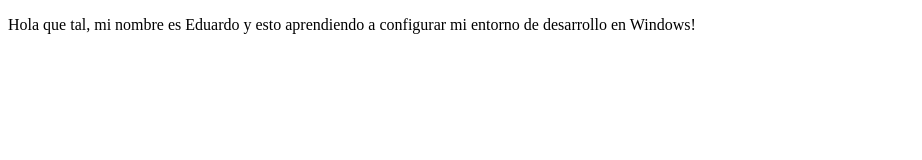
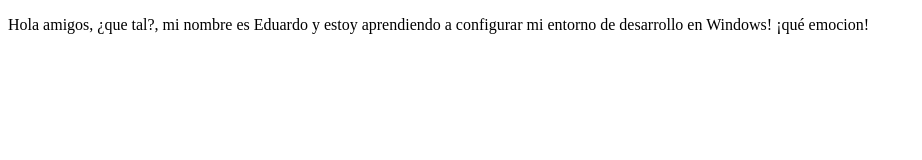
Before and after one commit to ItsEuar/proyectoDemoCursoPrework, a plain HTML site: page index.html in a window 1280 px wide. Shown: the whole page, without its empty margins (0-922 px from the left). Drawn offline with Linux system fonts and the light colour scheme.

Commit message:
Cambios corregimos algunos errores

```diff
--- a/index.html
+++ b/index.html
@@ -7,6 +7,8 @@
     <title>Hola Mundo</title>
 </head>
 <body>
-    <p>Hola que tal, mi nombre es Eduardo y esto aprendiendo a configurar mi entorno de desarrollo en Windows!</p>
+    <p>Hola amigos, ¿que tal?, mi nombre es Eduardo y estoy aprendiendo a configurar mi entorno de desarrollo en Windows!
+        ¡qué emocion!
+    </p>
 </body>
 </html>
```
